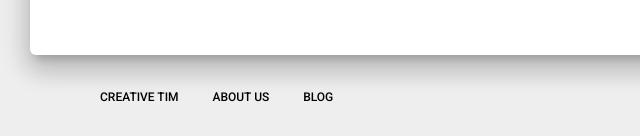
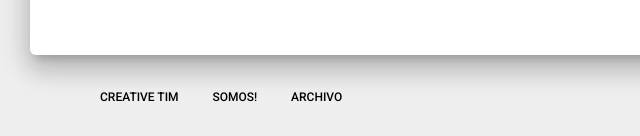
Before and after one commit to naihloan/sinapsys, a website: page index.html in a window 1280 px wide. Shown: the part 1452-1588 px from the top of the page, 0-640 px from the left. Drawn offline with Linux system fonts and the light colour scheme.

Commit message:
Update index.html

```diff
--- a/index.html
+++ b/index.html
@@ -167,12 +167,12 @@
           </li>
           <li>
             <a href="https://www.creative-tim.com/presentation">
-              About Us
+              Somos!
             </a>
           </li>
           <li>
             <a href="https://www.creative-tim.com/blog">
-              Blog
+              Archivo
             </a>
           </li>
           <!-- <li>
```
